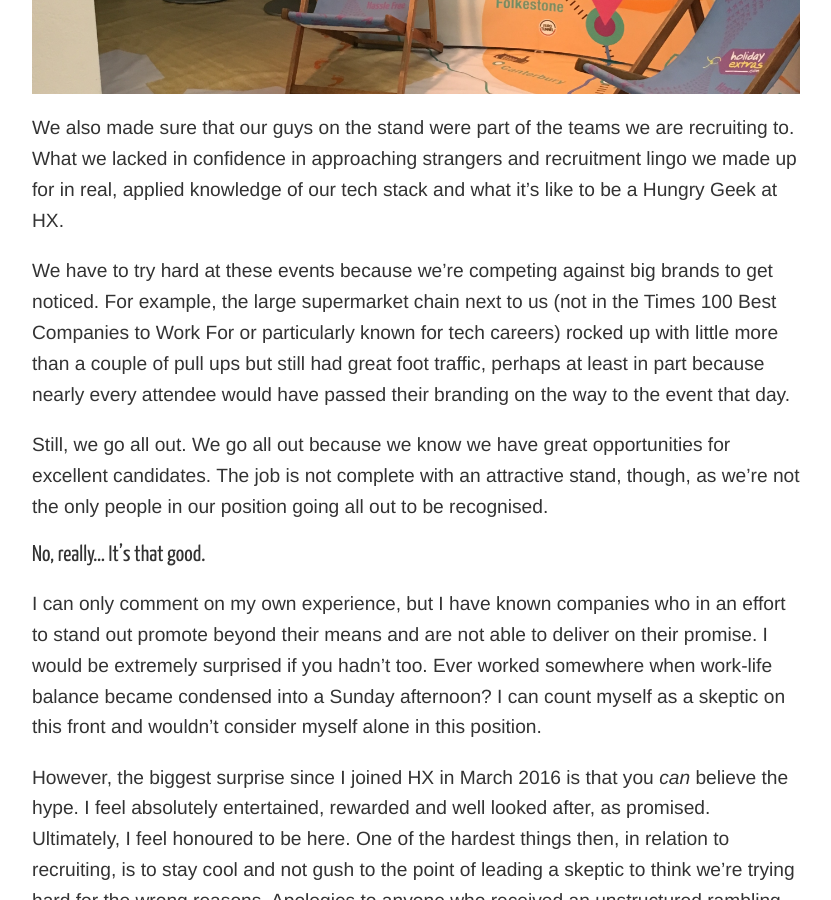
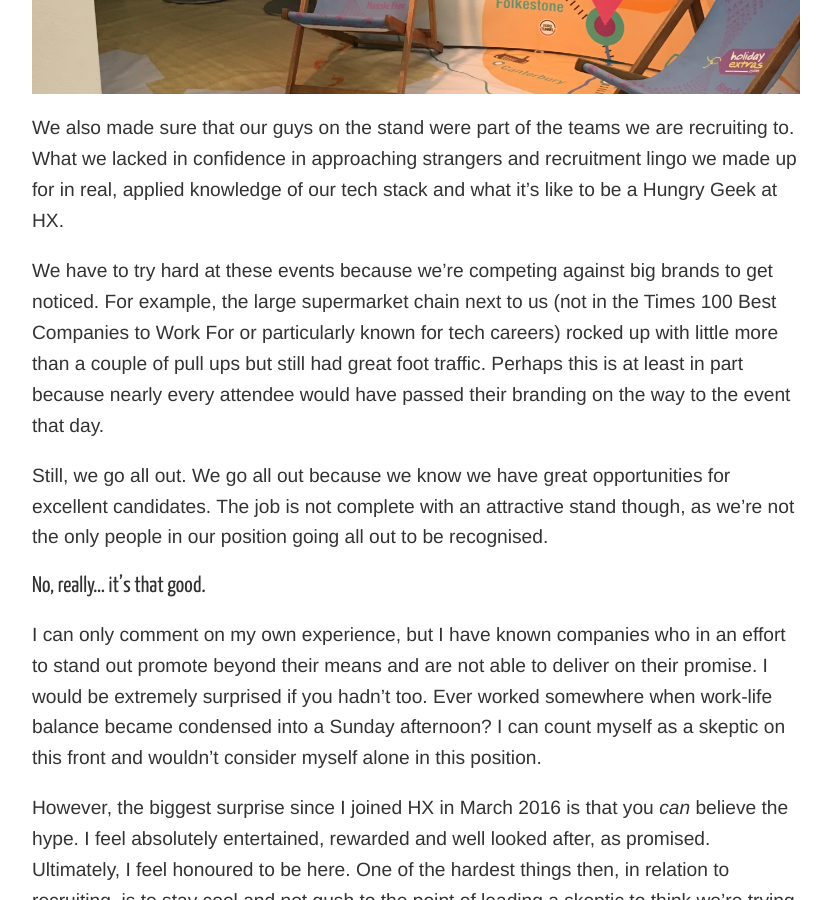
Before and after one commit to holidayextras/holidayextras.github.com, a Jekyll site: the page built from _posts/2016-05-12-smr16.md, in a window 1280 px wide and 900 px high, scrolled down 1244 px. Shown: the whole window, without its empty margins (224-1055 px from the left). Built offline with Jekyll 4.4.1, drawn with Linux system fonts in a browser that asks for light colours; nearby versions of some CDN libraries; comment, search, counter and statistics services are not loaded.

Commit message:
More Duncan changes.

```diff
--- a/_posts/2016-05-12-smr16.md
+++ b/_posts/2016-05-12-smr16.md
@@ -20,11 +20,11 @@ Our People team did an amazing job of providing our Geeks with a great platform
 
 We also made sure that our guys on the stand were part of the teams we are recruiting to. What we lacked in confidence in approaching strangers and recruitment lingo we made up for in real, applied knowledge of our tech stack and what it’s like to be a Hungry Geek at HX.
 
-We have to try hard at these events because we’re competing against big brands to get noticed. For example, the large supermarket chain next to us (not in the Times 100 Best Companies to Work For or particularly known for tech careers) rocked up with little more than a couple of pull ups but still had great foot traffic, perhaps at least in part because nearly every attendee would have passed their branding on the way to the event that day.
+We have to try hard at these events because we’re competing against big brands to get noticed. For example, the large supermarket chain next to us (not in the Times 100 Best Companies to Work For or particularly known for tech careers) rocked up with little more than a couple of pull ups but still had great foot traffic. Perhaps this is at least in part because nearly every attendee would have passed their branding on the way to the event that day.
 
-Still, we go all out. We go all out because we know we have great opportunities for excellent candidates. The job is not complete with an attractive stand, though, as we’re not the only people in our position going all out to be recognised.
+Still, we go all out. We go all out because we know we have great opportunities for excellent candidates. The job is not complete with an attractive stand though, as we’re not the only people in our position going all out to be recognised.
 
-### No, really… It’s that good.
+### No, really… it’s that good.
 
 I can only comment on my own experience, but I have known companies who in an effort to stand out promote beyond their means and are not able to deliver on their promise. I would be extremely surprised if you hadn’t too. Ever worked somewhere when work-life balance became condensed into a Sunday afternoon? I can count myself as a skeptic on this front and wouldn’t consider myself alone in this position.
 
```
